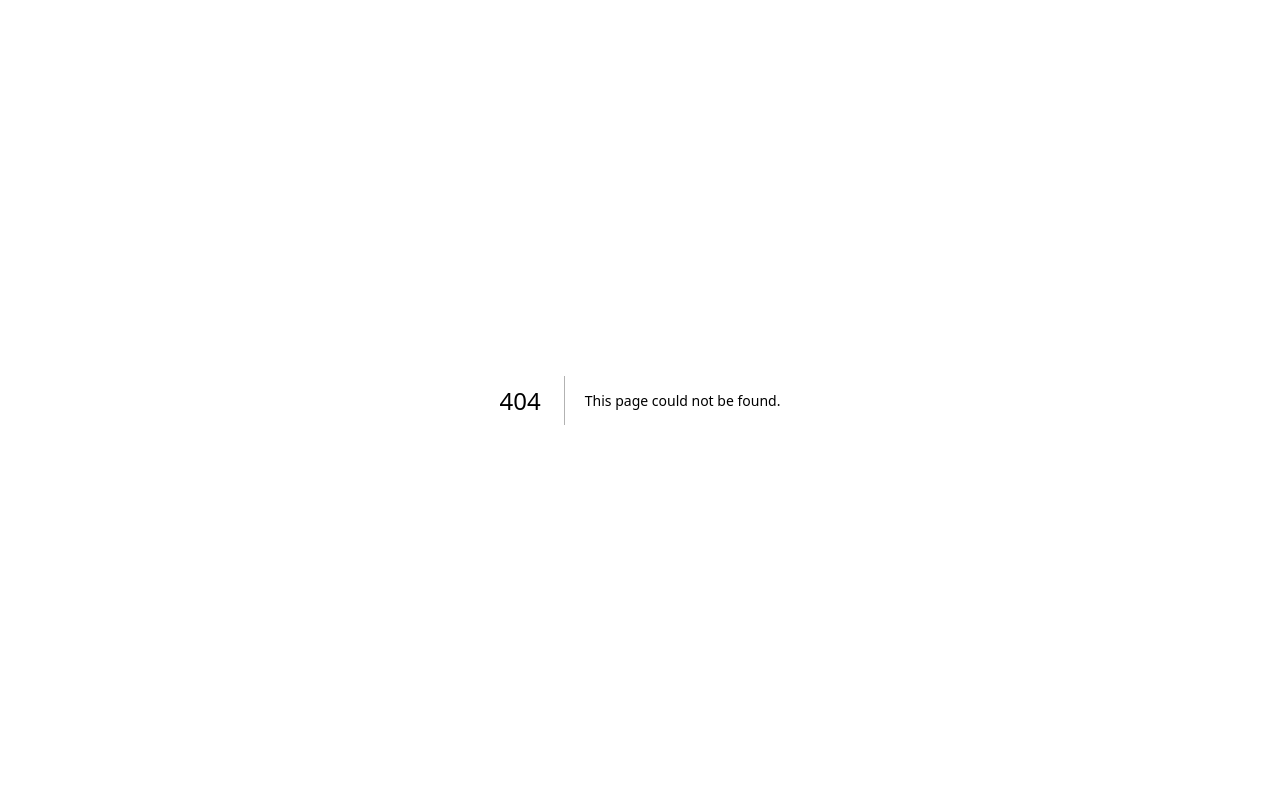
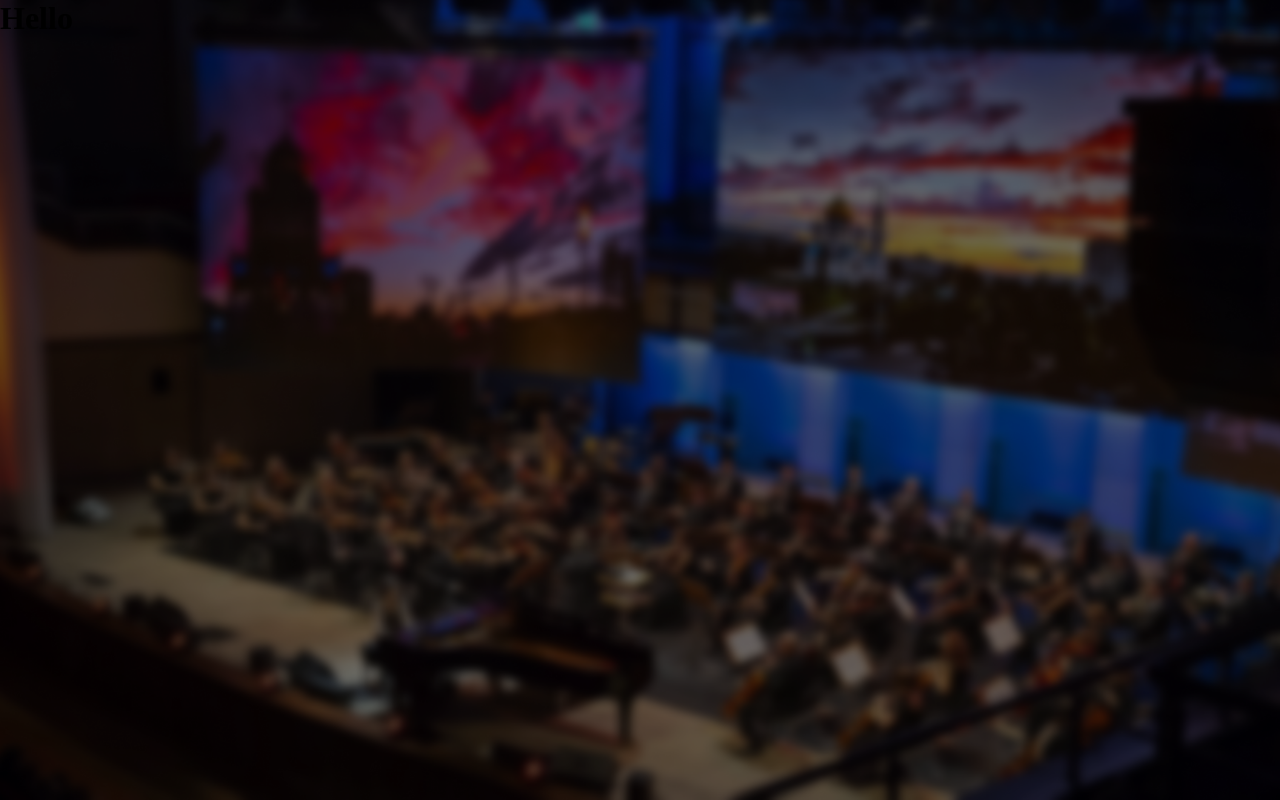
Before and after one commit to Student-Labs-2023/intro-orchestra, a Next.js app: page /panorama in a window 1280 px wide. Before the commit this address had no page. Built offline with nearby package versions, Linux system fonts and the light colour scheme.

Commit message:
add-linkOnPanoramaPage-add-update-structure

```diff
--- a/package.json
+++ b/package.json
@@ -9,7 +9,6 @@
     "lint": "next lint"
   },
   "dependencies": {
-    "@photo-sphere-viewer/core": "^5.1.7",
     "@types/node": "20.4.0",
     "@types/react": "18.2.14",
     "@types/react-dom": "18.2.6",
@@ -18,7 +17,6 @@
     "next": "13.4.8",
     "react": "18.2.0",
     "react-dom": "18.2.0",
-    "react-photo-sphere-viewer": "^3.3.5-psv5.1.4",
     "typescript": "5.1.6"
   }
 }
--- /dev/null
+++ b/src/app/panorama/page.tsx
@@ -0,0 +1,9 @@
+"use client";
+
+const Panorama= () => {
+  return (
+    <h1>Hello</h1>
+  );
+};
+
+export default Panorama;
```
Also changed, not shown: src/app/panorama/panorama.module.css (added), 1 other file (tests, documents, lock files or other folders).
